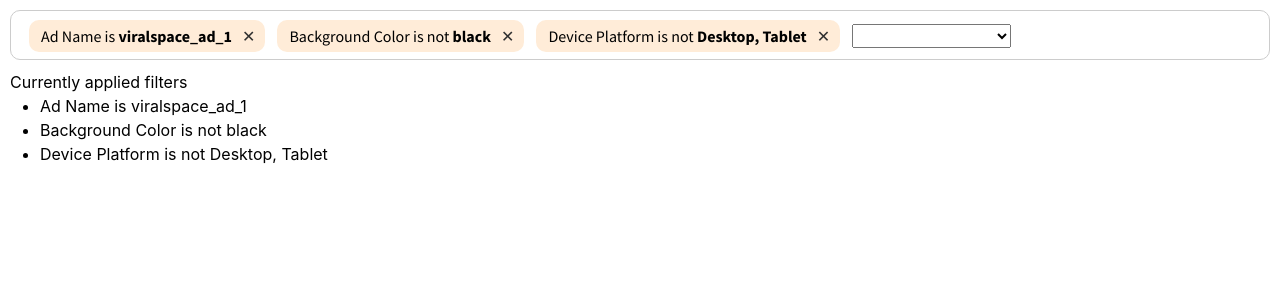
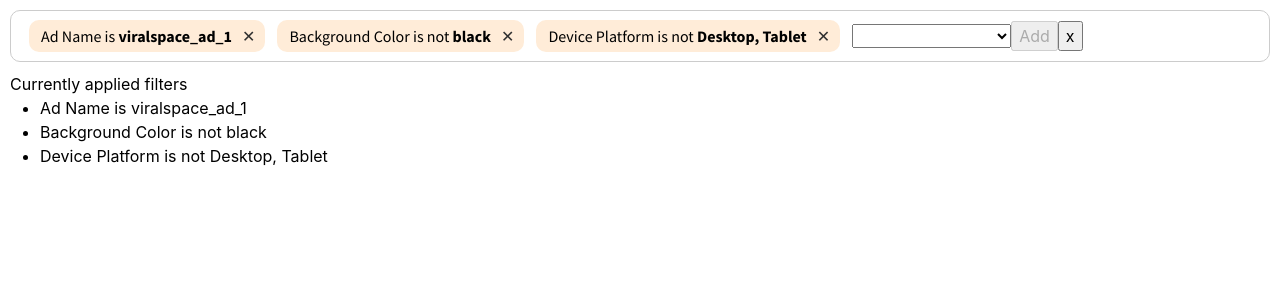
Before and after one commit to TiE23/somethingjunk, a React (Create React App) app in the folder typescript/Work sample/: page / in a window 1280 px wide. Both pictures are taken after a click on the button "Search or add filters". Shown: the top 300 px of the page. Built offline with nearby package versions, Linux system fonts and the light colour scheme.

Commit message:
ScreenerProject - Implemented text input. All that remains is using the CheckBox component. Also to fix an issue where the OptionSelectInput doesn't have a blank option OR doesn't automatically fill in the option with the first available value. Believe the design doc prefers the latter option.

```diff
--- a/typescript/Work sample/src/App.tsx
+++ b/typescript/Work sample/src/App.tsx
@@ -12,8 +12,8 @@ function App(): JSX.Element {
       <Searchbar filters={filters} />
       <div style={{ marginLeft: "10px" }}>Currently applied filters</div>
       <ul>
-        {filters.map(({ category, relation, option }) => (
-          <li key={category}>{category} {relation} {option}</li>
+        {filters.map(({ category, relation, option }, filterIndex) => (
+          <li key={`${filterIndex}_${category}`}>{category} {relation} {option}</li>
         ))}
       </ul>
     </div>
--- a/typescript/Work sample/src/components/Filter/AddFilter.tsx
+++ b/typescript/Work sample/src/components/Filter/AddFilter.tsx
@@ -15,12 +15,11 @@ export function AddFilter() {
             relation: null,
             option: null,
           }}
+          onClose={() => setIsOnEdit(false)}
         />
       ) : (
-        <AddFilterTextButton
-          onClick={() => setIsOnEdit(true)}
-        >
-        Search or add filters
+        <AddFilterTextButton onClick={() => setIsOnEdit(true)}>
+          Search or add filters
         </AddFilterTextButton>
       )}
     </div>
--- a/typescript/Work sample/src/components/Filter/Filter.tsx
+++ b/typescript/Work sample/src/components/Filter/Filter.tsx
@@ -1,15 +1,12 @@
 import { useContext } from "react";
 
-import { Filter as FilterType, FilterValues } from "../../types/filters";
+import { Filter as FilterType } from "../../types/filters";
 import { ActiveFilter } from "./ActiveFilter";
+import FiltersContext from "context/FiltersContext";
+import { OnEditFilter } from "./OnEditFilter";
 
 // custom hook
 import useHideOnClickOutside from "../../hook/useHideOnClickOutside";
-import FiltersContext from "context/FiltersContext";
-
-// To enforce typing from the json file requires I use require().
-// eslint-disable-next-line @typescript-eslint/no-var-requires
-const filterValues: FilterValues = require("../../const/filterValues.json");
 
 type FilterProps = {
   filter: FilterType,
@@ -39,11 +36,13 @@ export function Filter({ filter, filterIndex }: FilterProps): JSX.Element {
     }
   };
 
-
   return (
     <div ref={ref}>
       {isOnEdit ? (
-        <div>Editing {filter.category}</div>
+        <OnEditFilter
+          filter={filter}
+          onClose={() => setIsOnEdit(false)}
+        />
       ) : (
         <ActiveFilter
           filter={filter}
--- a/typescript/Work sample/src/components/Filter/OnEditFilter.tsx
+++ b/typescript/Work sample/src/components/Filter/OnEditFilter.tsx
@@ -1,19 +1,113 @@
-import { ChangeEvent, useState } from "react";
-import { Filter as FilterType, FilterCategory, FilterRelation, FilterValues } from "types/filters";
+import React, { ChangeEvent, useContext, useState } from "react";
+
+import FiltersContext from "context/FiltersContext";
+import {
+  Filter as FilterType,
+  FilterCategory,
+  FilterCategoryType,
+  FilterOptions,
+  FilterRelation,
+  FilterValues,
+} from "types/filters";
 
 // To enforce typing from the json file requires I use require().
 // eslint-disable-next-line @typescript-eslint/no-var-requires
 const filterValues: FilterValues = require("../../const/filterValues.json");
+const categoryList = Object.entries(filterValues).map(([category]) => category) as FilterCategory[];
 
-const filtersList = Object.entries(filterValues);
 const relationList = Object.entries(FilterRelation).map(([_, value]) => value);
 
 type OnEditFilterProps = {
   filter: FilterType,
+  onClose: () => void,
 }
-export function OnEditFilter({ filter }: OnEditFilterProps) {
+export function OnEditFilter({ filter, onClose }: OnEditFilterProps) {
   const [draftFilter, setDraftFilter] = useState(filter);
+  const { setFilters } = useContext(FiltersContext);
 
+  const handleAddFilter = () => {
+    if (setFilters) {
+      setFilters(prevFilters => prevFilters.concat([draftFilter]));
+      onClose();  // Close it, too!
+    }
+  };
+
+  console.log("draftfilter", draftFilter);
+
+  /**
+   * Given there are three different option input types here's a way to create
+   * the appropriate component.
+   * There's a half-dozen ways to do this. If felt like using a switch statement
+   * was a little better than using a chain of ternary statements in the return
+   * statement below.
+   */
+  let OptionComponent: JSX.Element | null = null;
+  if (draftFilter.category != null) {
+    switch(filterValues[draftFilter.category].categoryType) {
+    case FilterCategoryType.SELECT:
+      OptionComponent =
+        <OptionSelectInput
+          options={filterValues[draftFilter.category].options}
+          draftFilter={draftFilter}
+          setDraftFilter={setDraftFilter}
+        />;
+      break;
+    case FilterCategoryType.TEXT:
+      OptionComponent =
+        <OptionTextInput draftFilter={draftFilter} setDraftFilter={setDraftFilter} />;
+      break;
+    case FilterCategoryType.CHECKBOX:
+      OptionComponent = (<span>CHECKBOX</span>);
+      break;
+    }
+  }
+
+
+  return (
+    <div>
+      <CategorySelectInput
+        draftFilter={draftFilter}
+        setDraftFilter={setDraftFilter}
+        categoryList={categoryList}
+      />
+      {draftFilter.category != null && (
+        <RelationSelectInput
+          draftFilter={draftFilter}
+          setDraftFilter={setDraftFilter}
+          relationList={relationList}
+        />
+      )}
+      {OptionComponent}
+      <button
+        disabled={
+          !(draftFilter.category != null
+          && draftFilter.relation != null
+          && draftFilter.option != null)
+        }
+        onClick={handleAddFilter}
+      >Add</button>
+      <button onClick={onClose}>x</button>
+    </div>
+  );
+}
+
+
+
+
+/**
+ * Below are input components used for editing.
+ */
+interface InputProps {
+  draftFilter: FilterType;
+  setDraftFilter: React.Dispatch<React.SetStateAction<FilterType>>;
+}
+
+interface CategorySelectInputProps extends InputProps {
+  categoryList: FilterCategory[];
+}
+function CategorySelectInput(
+  { categoryList, draftFilter, setDraftFilter }: CategorySelectInputProps,
+) {
   const handleCategoryChange = (event: ChangeEvent<HTMLSelectElement>) => {
     setDraftFilter(prevFilter => ({
       category: event.target.value === "NONE" ? null : event.target.value as FilterCategory,
@@ -22,6 +116,24 @@ export function OnEditFilter({ filter }: OnEditFilterProps) {
     }));
   };
 
+  return (
+    <select
+      title="Filter Category"
+      value={draftFilter.category ?? undefined}
+      onChange={handleCategoryChange}
+    >
+      <option value={"NONE"}></option>
+      {categoryList.map((categoryName) =>
+        <option key={categoryName} value={categoryName}>{categoryName}</option>,
+      )}
+    </select>
+  );
+}
+
+interface RelationSelectInputProps extends InputProps {
+  relationList: FilterRelation[];
+}
+function RelationSelectInput({ relationList, draftFilter, setDraftFilter }: RelationSelectInputProps) {
   const handleRelationChange = (event: ChangeEvent<HTMLSelectElement>) => {
     setDraftFilter(prevFilter => ({
       ...prevFilter,
@@ -29,22 +141,7 @@ export function OnEditFilter({ filter }: OnEditFilterProps) {
     }));
   };
 
-
-  console.log("draftfilter", draftFilter);
-
   return (
-    <div>
-      <select
-        title="Filter Category"
-        value={draftFilter.category ?? undefined}
-        onChange={handleCategoryChange}
-      >
-        <option value={"NONE"}></option>
-        {filtersList.map(([categoryName]) =>
-          <option key={categoryName} value={categoryName}>{categoryName}</option>,
-        )}
-      </select>
-      {draftFilter.category != null && (
     <select
       title="Filter Relation"
       value={draftFilter.relation ?? undefined}
@@ -54,7 +151,50 @@ export function OnEditFilter({ filter }: OnEditFilterProps) {
         <option key={relation} value={relation}>{relation}</option>,
       )}
     </select>
-      )}
-    </div>
   );
 }
+
+
+/**
+ * The following are the option input components.
+ */
+interface OptionSelectInputProps extends InputProps {
+  options: FilterOptions,
+}
+function OptionSelectInput({ options, draftFilter, setDraftFilter }: OptionSelectInputProps) {
+  const handleOptionSelect = (event: ChangeEvent<HTMLSelectElement>) => {
+    setDraftFilter(prevFilter => ({
+      ...prevFilter,
+      option: event.target.value,
+    }));
+  };
+  return (
+    <select
+      title="Select Filter Option"
+      value={draftFilter.option ?? undefined}
+      onChange={handleOptionSelect}
+    >
+      {options.map((option, index) => (
+        <option key={`${index}_${option}`} value={option}>{option}</option>
+      ))}
+    </select>
+  );
+}
+
+function OptionTextInput({ draftFilter, setDraftFilter }: InputProps) {
+  const handleOptionInput = (event: ChangeEvent<HTMLInputElement>) => {
+    setDraftFilter(prevFilter => ({
+      ...prevFilter,
+      option: event.target.value,
+    }));
+  };
+
+  return (
+    <input
+      title="Input Filter Option"
+      type="text"
+      value={draftFilter.option ?? ""}
+      onChange={handleOptionInput}
+    />
+  );
+}
--- a/typescript/Work sample/src/components/Searchbar/Searchbar.tsx
+++ b/typescript/Work sample/src/components/Searchbar/Searchbar.tsx
@@ -37,7 +37,7 @@ export function Searchbar({ filters }: SearchBarProps): JSX.Element {
         <Filter
           filter={filter}
           filterIndex={filterIndex}
-          key={filter.category}
+          key={`${filterIndex}_${filter.category}`}
         />
       ))}
       <AddFilter />
--- a/typescript/Work sample/src/components/Searchbar/styles.ts
+++ b/typescript/Work sample/src/components/Searchbar/styles.ts
@@ -9,8 +9,8 @@ export const SearchbarBody = styled.div`
   flex-wrap: wrap;
   margin: 10px;
   padding: 9px 18px;
-  height: 50px;
+  min-height: 50px;
 
-  /* https://caniuse.com/flexbox-gap A little new... */
-  column-gap: 12px;
+  /* https://caniuse.com/flexbox-gap - A little new, but it's quick. */
+  gap: 12px;
 `;
--- a/typescript/Work sample/src/types/filters.ts
+++ b/typescript/Work sample/src/types/filters.ts
@@ -27,9 +27,11 @@ export enum FilterCategoryType {
   CHECKBOX = "checkbox",
 }
 
+export type FilterOptions = FilterOption[];
+
 export interface FilterLibraryProperties {
   categoryType: FilterCategoryType;
-  options: string[];
+  options: FilterOptions;
 }
 
 export type FilterValues = Record<FilterCategory, FilterLibraryProperties>;
```
Lines whose indentation alone changed are shown as unchanged.
